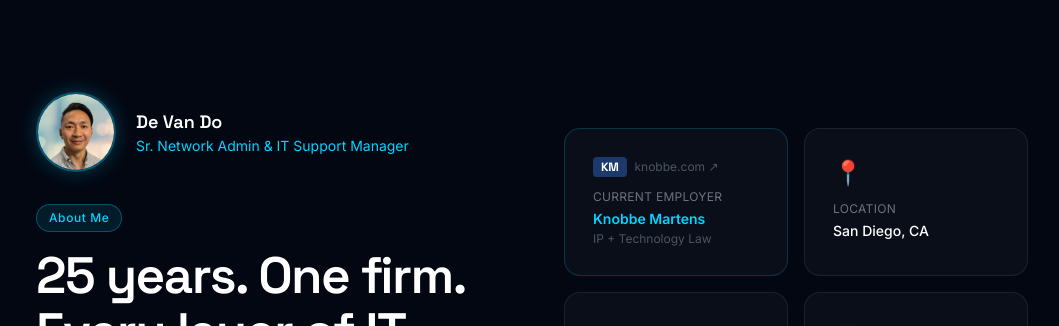
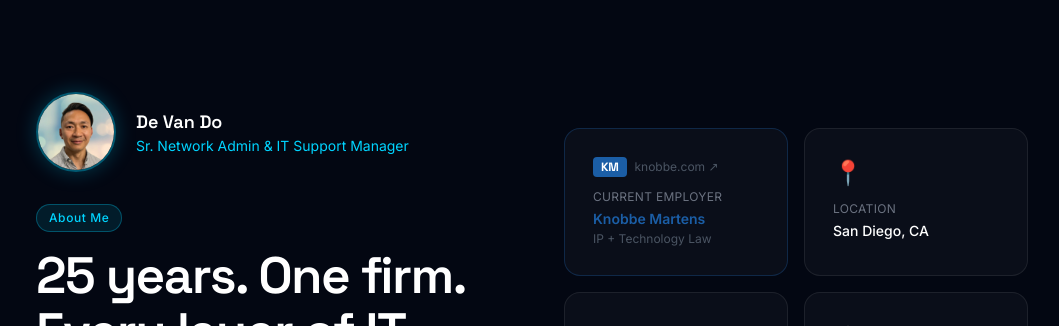
Before and after one commit to MrDVD858/DvD-WebsiteResume, a React (Vite) app: page / in a window 1280 px wide. Shown: the part 820-1146 px from the top of the page, without its empty margins (108-1167 px from the left). Built offline with nearby package versions, Linux system fonts and the light colour scheme.

Commit message:
update about and experience to knobbe colors

```diff
--- a/src/components/AboutSection.tsx
+++ b/src/components/AboutSection.tsx
@@ -1,3 +1,6 @@
+// Knobbe brand blue: #1B5EA6 (matched from their site)
+const KNOBBE_BLUE = '#1B5EA6'
+
 export default function AboutSection() {
   return (
     <section id="about" className="py-28 px-6 md:px-12 lg:px-20 max-w-6xl mx-auto">
@@ -54,14 +57,14 @@ export default function AboutSection() {
             <div
               key={item.label}
               className={'skill-card flex flex-col' + (item.url ? ' cursor-pointer' : '')}
-              style={item.url ? { borderColor: 'rgba(0,212,255,0.2)' } : {}}
+              style={item.url ? { borderColor: `${KNOBBE_BLUE}55` } : {}}
               onClick={() => item.url && window.open(item.url, '_blank')}
             >
-              {/* Knobbe card gets a styled logo treatment instead of emoji */}
+              {/* Knobbe card — uses their actual brand blue */}
               {item.icon === null ? (
                 <div className="mb-3 flex items-center gap-2">
                   <div className="px-2 py-0.5 rounded text-xs font-bold tracking-tight"
-                    style={{ background: '#1B3A6B', color: '#fff', fontFamily: 'Space Grotesk, sans-serif' }}>
+                    style={{ background: KNOBBE_BLUE, color: '#fff', fontFamily: 'Space Grotesk, sans-serif' }}>
                     KM
                   </div>
                   <span className="text-xs text-gray-600">knobbe.com ↗</span>
@@ -71,7 +74,7 @@ export default function AboutSection() {
               )}
               <p className="text-xs text-gray-500 mb-1 tracking-wide uppercase">{item.label}</p>
               {item.url
-                ? <p className="font-semibold text-sm" style={{ color: '#00D4FF' }}>{item.value}</p>
+                ? <p className="font-semibold text-sm" style={{ color: KNOBBE_BLUE }}>{item.value}</p>
                 : <p className="text-white font-medium text-sm">{item.value}</p>
               }
               {item.sub && <p className="text-xs text-gray-600 mt-0.5">{item.sub}</p>}
--- a/src/components/ExperienceSection.tsx
+++ b/src/components/ExperienceSection.tsx
@@ -1,3 +1,6 @@
+// Knobbe brand blue: #1B5EA6
+const KNOBBE_BLUE = '#1B5EA6'
+
 const experience = [
   {
     role: 'Sr. Network Administrator & IT Support Manager',
@@ -125,9 +128,10 @@ export default function ExperienceSection() {
                   <h3 className="text-white font-semibold text-lg" style={{ fontFamily: 'Space Grotesk, sans-serif' }}>
                     {job.role}
                   </h3>
+                  {/* Knobbe Martens company link uses their brand blue */}
                   <a href={job.companyUrl} target="_blank" rel="noreferrer"
                     className="text-sm font-medium mt-0.5 hover:underline inline-block"
-                    style={{ color: '#00D4FF' }}>
+                    style={{ color: KNOBBE_BLUE }}>
                     {job.company} ↗
                   </a>
                 </div>
```
